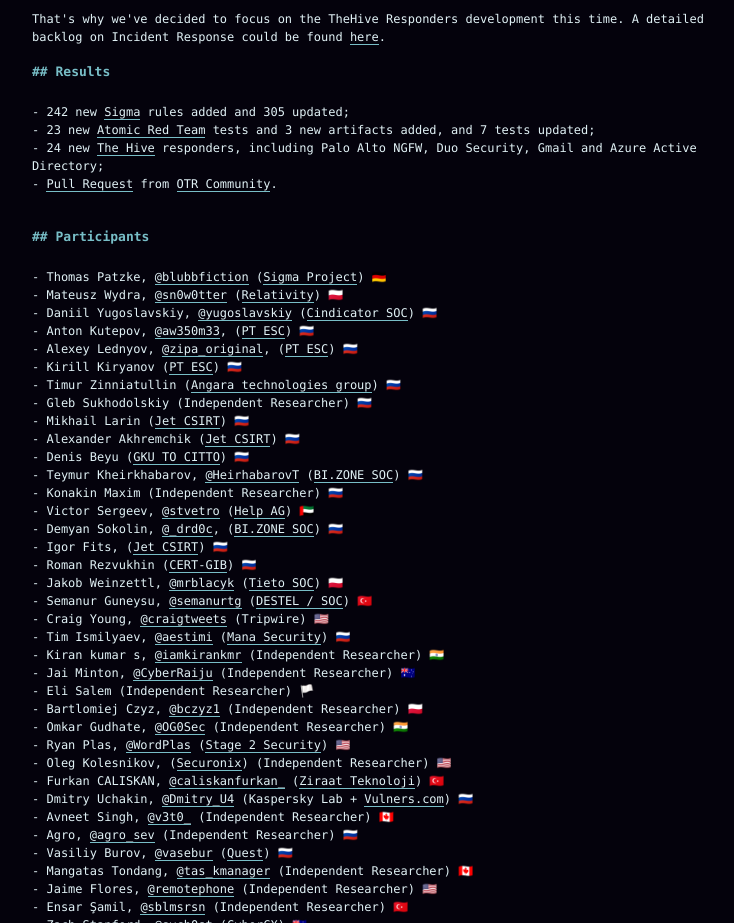
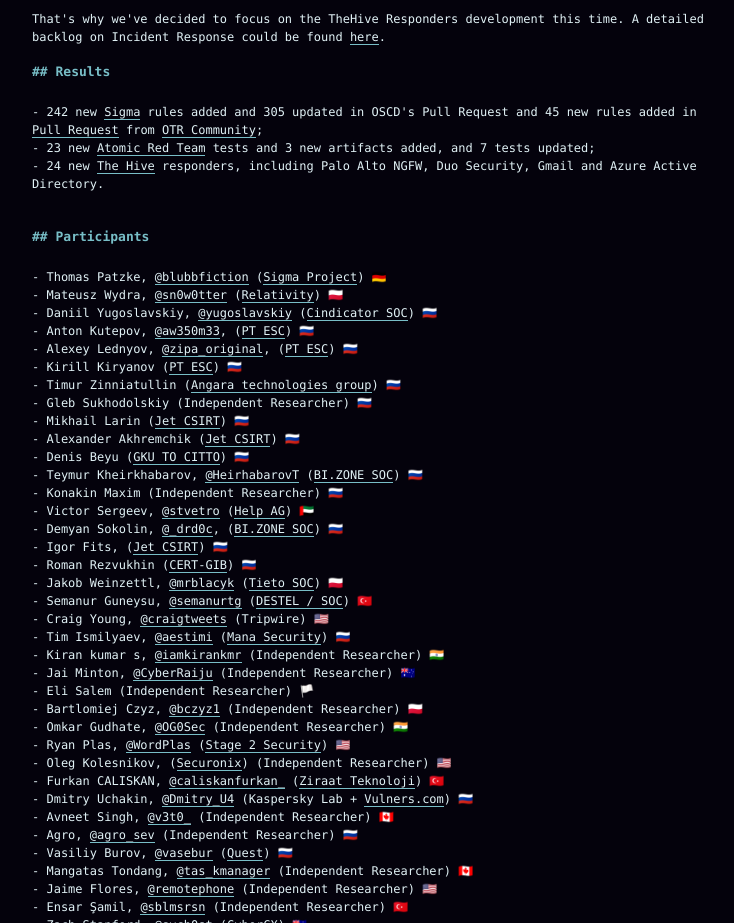
Before and after one commit to oscd-initiative/oscd, a plain HTML site: page sprints/sprint_2.html in a window 1280 px wide. Shown: the part 2160-3083 px from the top of the page, without its empty margins (260-994 px from the left). Drawn offline with Linux system fonts and the light colour scheme.

Commit message:
Update sprint_2.html

```diff
--- a/sprints/sprint_2.html
+++ b/sprints/sprint_2.html
@@ -110,10 +110,9 @@
       That's why we've decided to focus on the TheHive Responders development this time. A detailed backlog on Incident Response could be found <a href="sprint_2_backlog.html" target="_blank">here</a>.
       <br><br>
       <h2>Results</h2>
-      - 242 new <a href="https://github.com/SigmaHQ/sigma/pull/1362">Sigma</a> rules added and 305 updated; <br>
+      - 242 new <a href="https://github.com/SigmaHQ/sigma/pull/1362">Sigma</a> rules added and 305 updated in OSCD's Pull Request and 45 new rules added in <a href="https://github.com/SigmaHQ/sigma/pull/1158">Pull Request</a> from <a href="https://twitter.com/otr_community">OTR Community</a>; <br>
       - 23 new <a href="https://github.com/redcanaryco/atomic-red-team/pull/1431"> Atomic Red Team</a> tests and 3 new artifacts added, and 7 tests updated; <br>
-      - 24 new <a href="https://github.com/TheHive-Project/Cortex-Analyzers/pull/991">The Hive</a> responders, including Palo Alto NGFW, Duo Security, Gmail and Azure Active Directory; <br>
-      - <a href="https://github.com/SigmaHQ/sigma/pull/1158">Pull Request</a> from <a href="https://twitter.com/otr_community">OTR Community</a>. <br>
+      - 24 new <a href="https://github.com/TheHive-Project/Cortex-Analyzers/pull/991">The Hive</a> responders, including Palo Alto NGFW, Duo Security, Gmail and Azure Active Directory. <br>
       <br><br>
       <h2>Participants</h2>
       - Thomas Patzke, <a href="https://twitter.com/blubbfiction">@blubbfiction</a> (<a href="https://github.com/Neo23x0/sigma/">Sigma Project</a>)     🇩🇪 <br>
```
